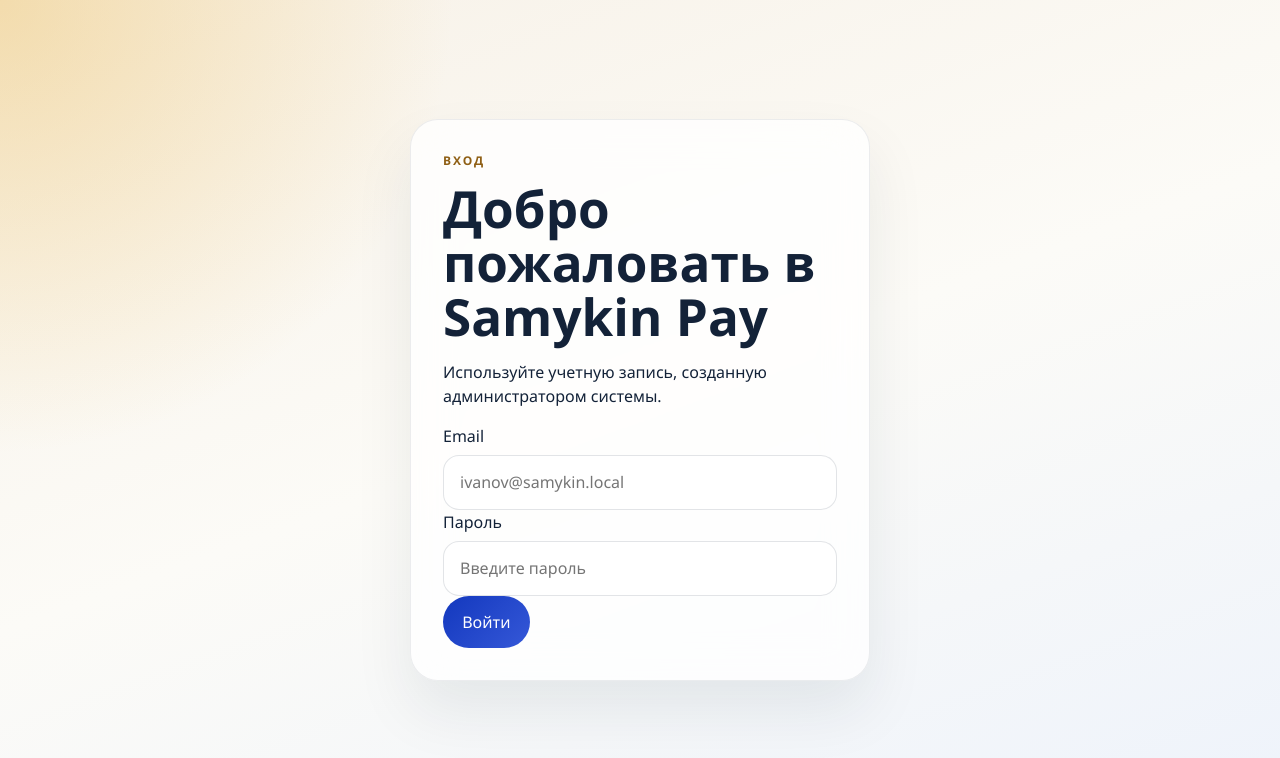
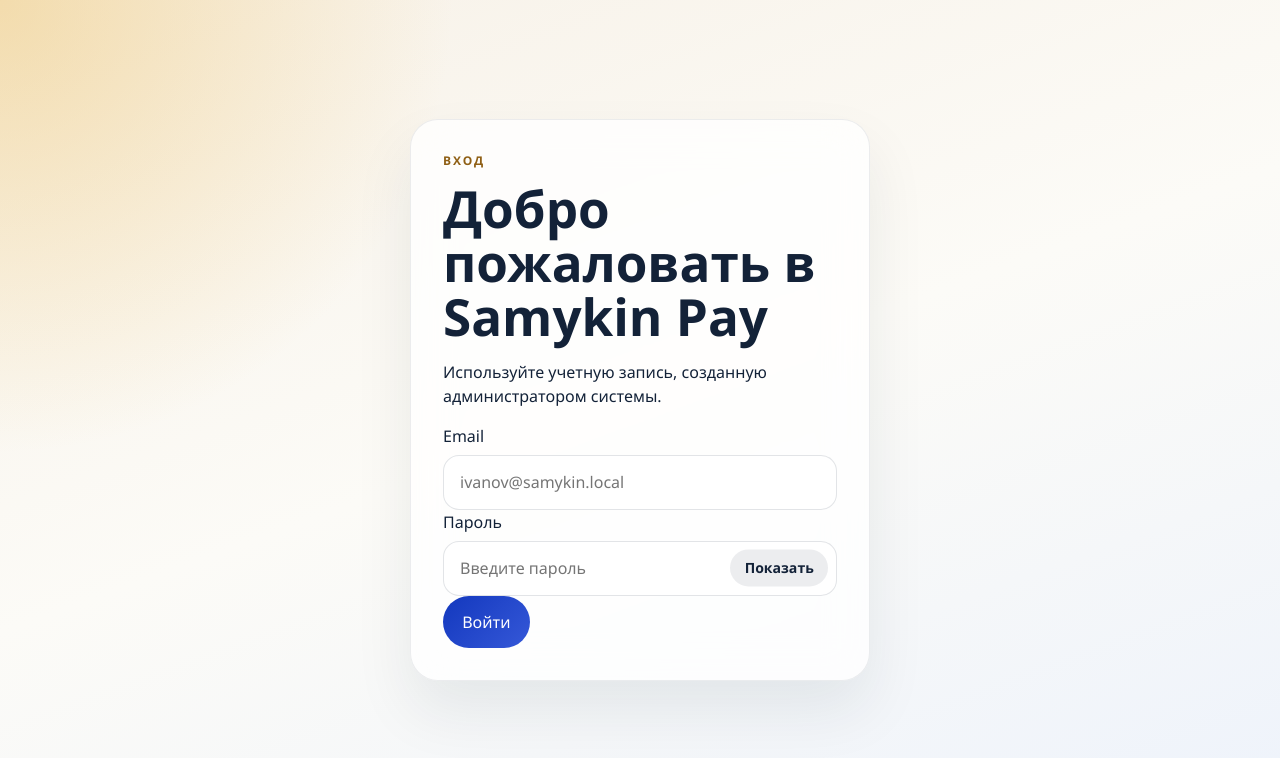
Before and after one commit to diplomas-2026/samykin-real, a React (Vite) app in the folder product-web/: page /login in a window 1280 px wide. Shown: the top 758 px of the page. Built offline with nearby package versions, Linux system fonts and the light colour scheme.

Commit message:
feat: add password visibility toggle

```diff
--- /dev/null
+++ b/product-web/src/components/ui/PasswordField.jsx
@@ -0,0 +1,37 @@
+import { useId, useState } from 'react';
+
+export function PasswordField({
+  label,
+  value,
+  onChange,
+  placeholder,
+  name,
+}) {
+  const [visible, setVisible] = useState(false);
+  const inputId = useId();
+
+  return (
+    <label htmlFor={inputId}>
+      {label}
+      <div className="password-field">
+        <input
+          id={inputId}
+          name={name}
+          type={visible ? 'text' : 'password'}
+          value={value}
+          onChange={onChange}
+          placeholder={placeholder}
+        />
+        <button
+          type="button"
+          className="password-toggle"
+          onClick={() => setVisible((current) => !current)}
+          aria-label={visible ? 'Скрыть пароль' : 'Показать пароль'}
+          title={visible ? 'Скрыть пароль' : 'Показать пароль'}
+        >
+          {visible ? 'Скрыть' : 'Показать'}
+        </button>
+      </div>
+    </label>
+  );
+}
--- a/product-web/src/pages/LoginPage.jsx
+++ b/product-web/src/pages/LoginPage.jsx
@@ -1,5 +1,6 @@
 import { useState } from 'react';
 import { useNavigate } from 'react-router-dom';
+import { PasswordField } from '../components/ui/PasswordField';
 import { useAuth } from '../hooks/useAuth';
 
 export function LoginPage() {
@@ -38,15 +39,13 @@ export function LoginPage() {
             placeholder="ivanov@samykin.local"
           />
         </label>
-        <label>
-          Пароль
-          <input
-            type="password"
-            value={form.password}
-            onChange={(event) => setForm((current) => ({ ...current, password: event.target.value }))}
-            placeholder="Введите пароль"
-          />
-        </label>
+        <PasswordField
+          label="Пароль"
+          name="password"
+          value={form.password}
+          onChange={(event) => setForm((current) => ({ ...current, password: event.target.value }))}
+          placeholder="Введите пароль"
+        />
         {error ? <div className="error-banner">{error}</div> : null}
         <button className="primary-button" type="submit" disabled={loading}>
           {loading ? 'Выполняется вход...' : 'Войти'}
--- a/product-web/src/pages/UserFormPage.jsx
+++ b/product-web/src/pages/UserFormPage.jsx
@@ -2,6 +2,7 @@ import { useEffect, useState } from 'react';
 import { useNavigate, useParams } from 'react-router-dom';
 import { usersApi } from '../api/services';
 import { PageHeader } from '../components/ui/PageHeader';
+import { PasswordField } from '../components/ui/PasswordField';
 
 const emptyForm = {
   email: '',
@@ -54,7 +55,13 @@ export function UserFormPage() {
             <option value="EMPLOYEE">Сотрудник</option>
           </select>
         </label>
-        <label>Пароль<input type="password" value={form.password} onChange={(event) => setForm((current) => ({ ...current, password: event.target.value }))} /></label>
+        <PasswordField
+          label="Пароль"
+          name="password"
+          value={form.password}
+          onChange={(event) => setForm((current) => ({ ...current, password: event.target.value }))}
+          placeholder="Введите пароль"
+        />
         <label className="checkbox-row">
           <input type="checkbox" checked={form.active} onChange={(event) => setForm((current) => ({ ...current, active: event.target.checked }))} />
           Учетная запись активна
--- a/product-web/src/styles/index.css
+++ b/product-web/src/styles/index.css
@@ -42,6 +42,31 @@ textarea {
 
 textarea {
   resize: vertical;
+}
+
+.password-field {
+  position: relative;
+  display: flex;
+  align-items: center;
+}
+
+.password-field input {
+  padding-right: 7.5rem;
+}
+
+.password-toggle {
+  position: absolute;
+  right: 0.55rem;
+  top: calc(50% + 0.2rem);
+  transform: translateY(-50%);
+  border: none;
+  background: rgba(19, 34, 56, 0.08);
+  color: #132238;
+  border-radius: 999px;
+  padding: 0.5rem 0.9rem;
+  cursor: pointer;
+  font-size: 0.88rem;
+  font-weight: 700;
 }
 
 .landing,
```
